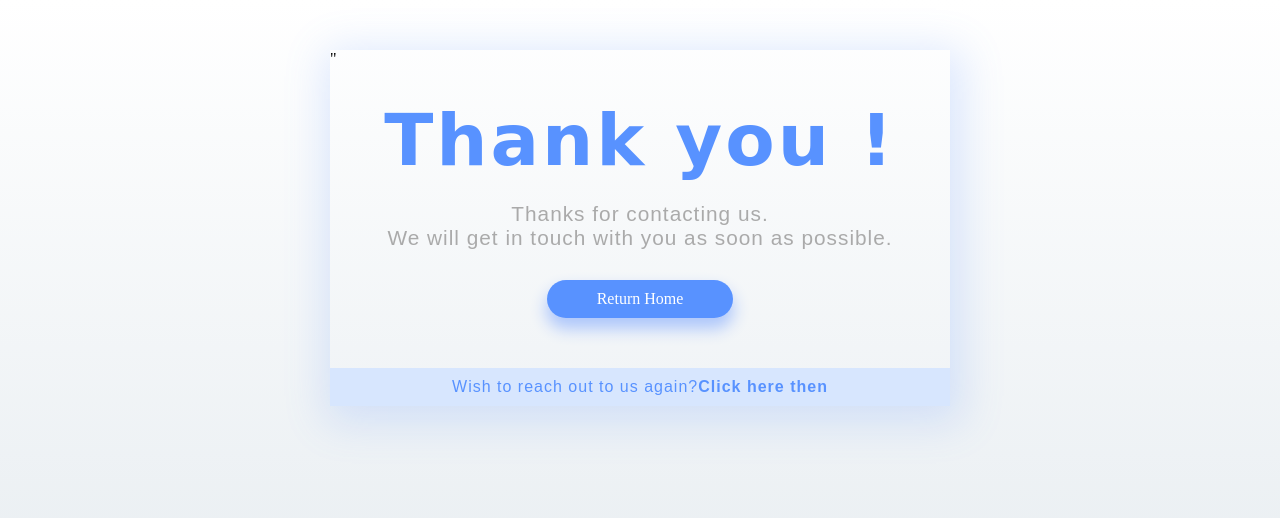
After one commit to git-leo-here/PhysicsCoaching, a PHP site: page /contacted.php?name=1 in a window 1280 px wide. The commit adds this page. Shown: the top 518 px of the page. Run offline with PHP 8.4, Linux system fonts and the light colour scheme; data that the repository does not hold is empty.

Commit message:
contact-form working

```diff
--- /dev/null
+++ b/contacted.php
@@ -0,0 +1,143 @@
+<!DOCTYPE html>
+<html lang="en">
+<head>
+    <meta charset="UTF-8">
+    <meta http-equiv="X-UA-Compatible" content="IE=edge">
+    <meta name="viewport" content="width=device-width, initial-scale=1.0">
+    <title>Thank you</title>
+    <style>
+        *{
+  box-sizing:border-box;
+ /* outline:1px solid ;*/
+}
+body{
+background: #ffffff;
+background: linear-gradient(to bottom, #ffffff 0%,#e1e8ed 100%);
+filter: progid:DXImageTransform.Microsoft.gradient( startColorstr='#ffffff', endColorstr='#e1e8ed',GradientType=0 );
+    height: 100%;
+        margin: 0;
+        background-repeat: no-repeat;
+        background-attachment: fixed;
+
+}
+
+.wrapper-1{
+  width:100%;
+  height:100vh;
+  display: flex;
+flex-direction: column;
+}
+.wrapper-2{
+  padding :30px;
+  text-align:center;
+}
+h1{
+    font-family: 'Kaushan Script', cursive;
+  font-size:4em;
+  letter-spacing:3px;
+  color:#5892FF ;
+  margin:0;
+  margin-bottom:20px;
+}
+.wrapper-2 p{
+  margin:0;
+  font-size:1.3em;
+  color:#aaa;
+  font-family: 'Source Sans Pro', sans-serif;
+  letter-spacing:1px;
+}
+.go-home{
+  display : inline-block;
+  text-decoration:none;
+  color:#fff;
+  background:#5892FF;
+  border:none;
+  padding:10px 50px;
+  margin:30px 10px;
+  border-radius:30px;
+  text-transform:capitalize;
+  box-shadow: 0 10px 16px 1px rgba(174, 199, 251, 1);
+}
+.footer-like{
+  margin-top: auto;
+  background:#D7E6FE;
+  padding:6px;
+  text-align:center;
+}
+.footer-like p{
+  margin:0;
+  padding:4px;
+  color:#5892FF;
+  font-family: 'Source Sans Pro', sans-serif;
+  letter-spacing:1px;
+}
+.footer-like p a{
+  text-decoration:none;
+  color:#5892FF;
+  font-weight:600;
+}
+
+@media (min-width:360px){
+  h1{
+    font-size:4.5em;
+  }
+  .go-home{
+    margin-bottom:20px;
+  }
+}
+
+@media (min-width:600px){
+  .content{
+  max-width:1000px;
+  margin:0 auto;
+}
+  .wrapper-1{
+  height: initial;
+  max-width:620px;
+  margin:0 auto;
+  margin-top:50px;
+  box-shadow: 4px 8px 40px 8px rgba(88, 146, 255, 0.2);
+}
+
+}
+    </style>
+</head>
+<body>
+
+    <?php
+    // insert contact details
+    $name = $_GET['name'];
+    $phone = $_GET['phone'];
+    $email = $_GET['email'];
+    $message = $_GET['message'];
+    $timestamp = date('Y-m-d H:i:s');
+
+    $conn = mysqli_connect('localhost', 'root', '', 'eduphysics');
+
+    $sql = "INSERT INTO contact_details (name, phone, email, message, timestamp) VALUES ('$name', '$phone', '$email', '$message', '$timestamp');";
+    $result = mysqli_query($conn, $sql);
+
+    if ($result) {
+        echo '<div class=content>';
+        echo '<div class="wrapper-1">';
+        echo '"<div class="wrapper-2">';
+        echo '<h1>Thank you !</h1>';
+        echo '<p>Thanks for contacting us.</p>' ;
+        echo '<p>We will get in touch with you as soon as possible. </p>' ;
+        echo '<a href="./home.php" class="go-home"> Return Home </a>';
+        echo '</div>';
+        echo '<div class="footer-like">';
+        echo '<p>Wish to reach out to us again?';
+        echo '<a href="./home.php#contact">Click here then</a>';
+        echo '</p>';
+        echo '</div>';
+        echo '</div>';
+        echo '</div>';
+
+    } else {
+        echo "Error: " . $sql . "<br>" . mysqli_error($conn);
+        echo "Please submit the form again";
+    }
+    ?>
+</body>
+</html>
--- a/hi.txt
+++ /dev/null
@@ -1 +0,0 @@
-hello subrata
```
Also changed, not shown: home.php (renamed from home.html, +17 -4 lines).
